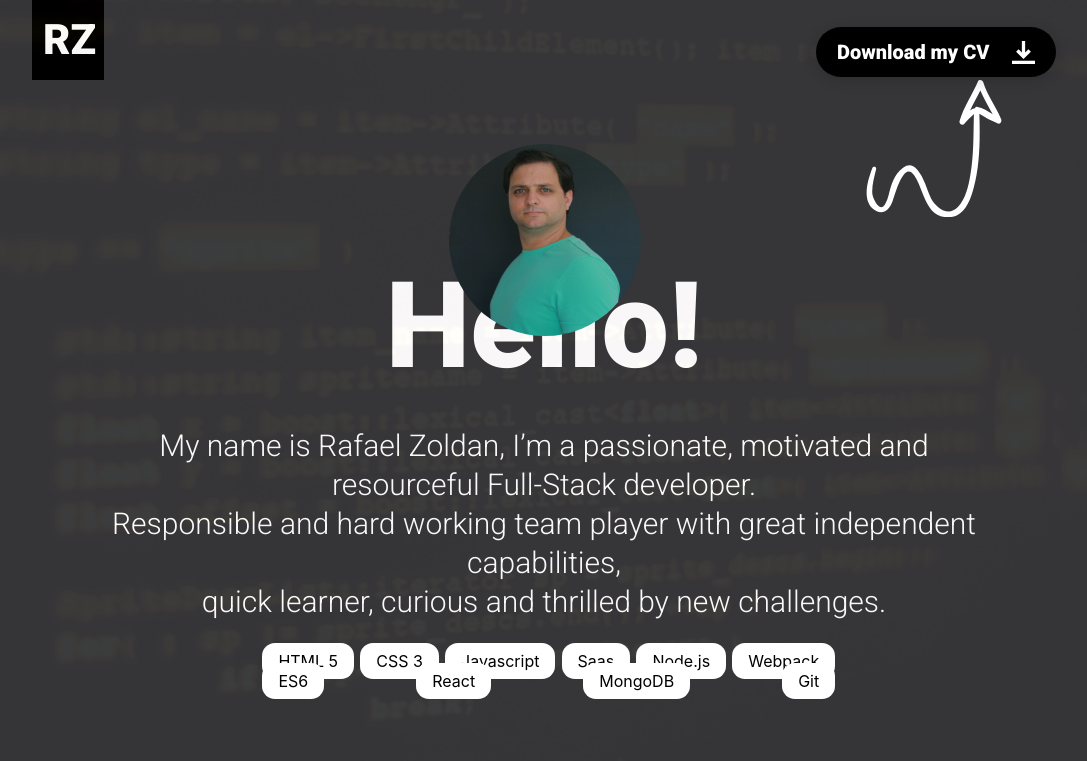
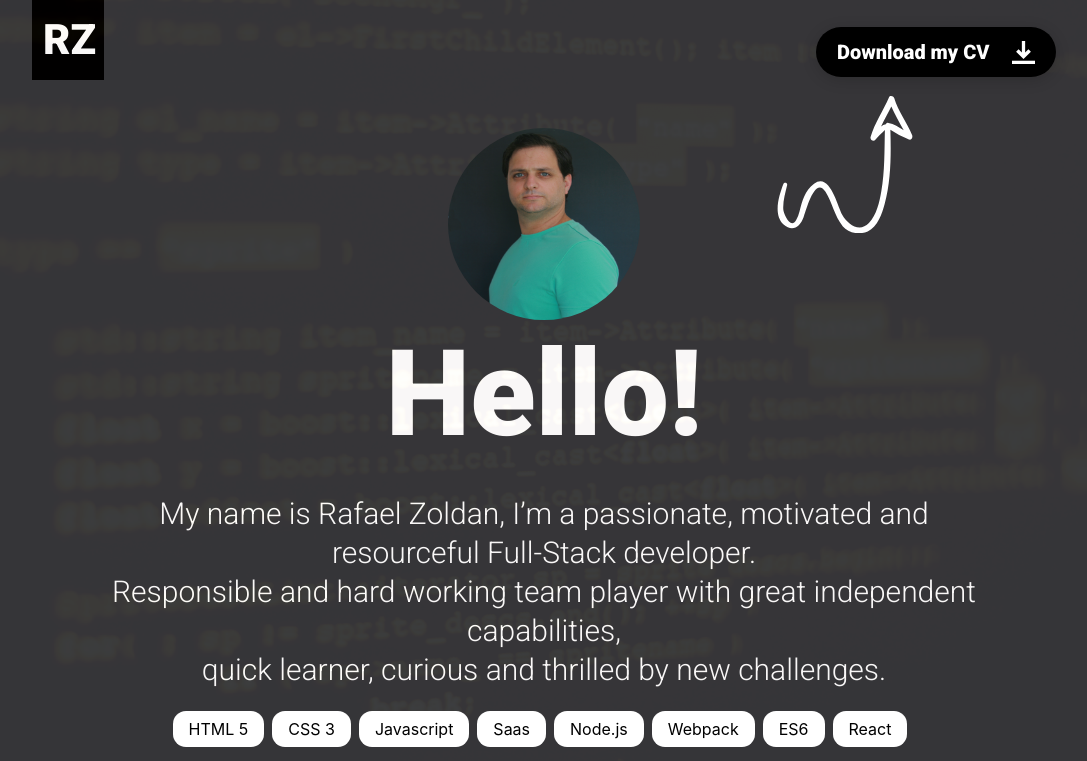
Before and after one commit to rafazold/portfolio, a React (Create React App) app: page / in a window 1280 px wide. Shown: the top 761 px of the page, without its empty margins (96-1183 px from the left). Built offline with nearby package versions, Linux system fonts and the light colour scheme.

Commit message:
fixed objects position

```diff
--- a/src/App.scss
+++ b/src/App.scss
@@ -15,7 +15,7 @@
 
 @include media-breakpoint-up(md) {
   body {
-  background: linear-gradient(180deg, rgba(54,55,58,1) 63%, rgba(54,55,58,1) 30%, rgba(41,43,46,1) 50%, rgba(41,43,46,1) 100%);
+  background: linear-gradient(180deg, rgba(54,55,58,1) 50%, rgba(54,55,58,1) 30%, rgba(41,43,46,1) 50%, rgba(41,43,46,1) 100%);
   }
 
   .container {
@@ -27,5 +27,5 @@
   width: 100%;
   margin-right: auto;
   margin-left: auto;
-  margin-top: 90px;
+  //margin-top: 90px;
 }
--- a/src/Homepage/Homepage.scss
+++ b/src/Homepage/Homepage.scss
@@ -9,8 +9,9 @@
   }
 
   .curved-arrow {
-    top: 1%;
-    right: 25%;
+    position: absolute;
+    margin-left: calc(83% - 56px);
+    top: 3%;
     width: 10%;
   }
 
@@ -18,15 +19,19 @@
     width: 6em;
     height: 6em;
     top: 11%;
-    left: calc(50% - 47px);
+  }
+
+  .profile-picture-wrapper {
+    margin-top: 5em;
   }
 
   .homepage-middle-text {
-    margin-top: 46%;
+
   }
 
   .homepage-title {
     font-size: 74px;
+    margin-top: 0;
   }
 
   .homepage-summary {
@@ -81,9 +86,11 @@
   }
 
   .curved-arrow {
-    top: 10%;
-    right: 12%;
+    position: absolute;
+    top: 6em;
+    right: 19%;
     width: 15%;
+    margin-left: calc(80% - 130px);
   }
 
   .profile-picture {
@@ -93,11 +100,16 @@
     left: calc(50% - 95px);
   }
 
+  .profile-picture-wrapper {
+    margin-top: 8em;
+    margin-bottom: 3em;
+  }
+
   .homepage-middle-text {
-    margin-top: 20%;
 
     .homepage-title {
       font-size: 120px;
+      margin-top: -0.4em;
     }
 
     .homepage-summary {
@@ -138,13 +150,15 @@
 }
 
 .curved-arrow {
-  position: absolute;
   fill: #ffffff
 }
 
 .profile-picture {
-  position: absolute;
   border-radius: 50%;
+}
+
+.profile-picture-wrapper {
+  position: relative;
 }
 
 .homepage-title {
@@ -191,7 +205,7 @@
 }
 
 .homepage-footer {
-  position: relative;
+  //position: relative;
 
   .footer-text {
     font-family: Roboto;
@@ -221,3 +235,12 @@
   top: 0;
   width: 100%;
 }
+
+.profile-picture-wrapper {
+  text-align: center;
+  position: relative;
+}
+
+//.profile-picture {
+//  display: none;
+//}
--- a/src/Homepage/Projects/Projects.scss
+++ b/src/Homepage/Projects/Projects.scss
@@ -33,7 +33,7 @@
     padding: 8px 15px;
   }
   .project-footer {
-    padding: 10px 30px;
+    padding: 10px 2%;
   }
 }
 
@@ -42,6 +42,7 @@
   min-width: 34%;
   width: auto;
   margin-bottom: 3%;
+  position: relative;
 
   .project-image {
     border-radius: 13px;
@@ -73,7 +74,6 @@
 }
 
 .projects {
-  position: relative;
   display: flex;
   flex-wrap: wrap;
   justify-content: space-around;
--- a/src/Tags/Tag/Tag.scss
+++ b/src/Tags/Tag/Tag.scss
@@ -5,12 +5,14 @@
 @include media-breakpoint-down(sm) {
   .skill {
     padding: 3px 10px;
+    margin-right: 0.2em;
   }
 }
 
 @include media-breakpoint-up(md) {
   .skill {
     padding: 8px 16px;
+    margin-right: 0.5em;
   }
 }
 
@@ -19,5 +21,4 @@
   background-color: white;
   border-radius: 13px;
   margin-bottom: 2px;
-  margin-right: 0.2em;
 }
--- a/src/Tags/Tags.scss
+++ b/src/Tags/Tags.scss
@@ -17,9 +17,13 @@
 
 @include media-breakpoint-up(md) {
   .skills {
-    max-width: 45%;
-    margin-left: 28%;
-    justify-content: space-between;
+    max-width: 60%;
+    margin-left: 20%;
+    justify-content: center;
+  }
+
+  .skill-wrapper {
+    margin-bottom: 2em;
   }
 }
 
@@ -29,3 +33,7 @@
   flex-wrap: wrap;
   position: relative;
 }
+
+.skill-wrapper {
+  justify-content: center;
+}
```
